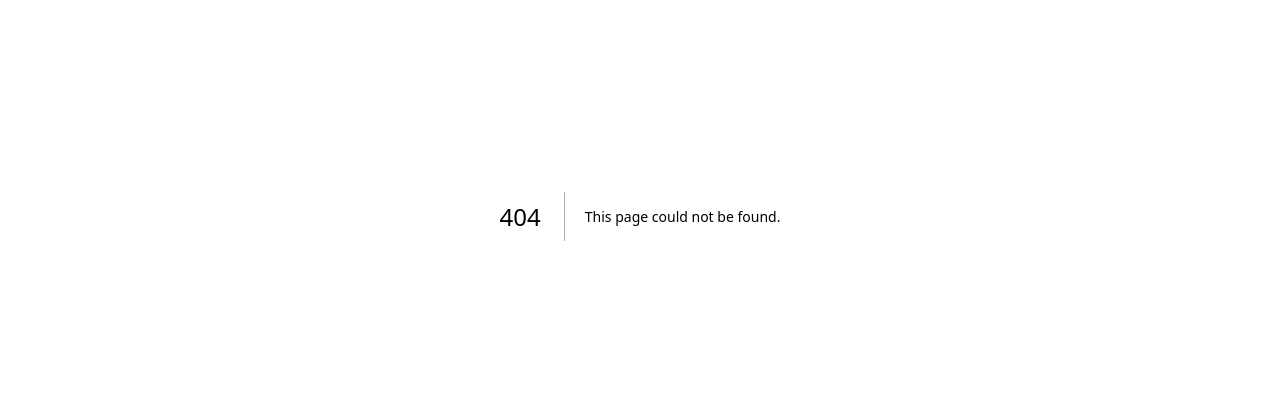
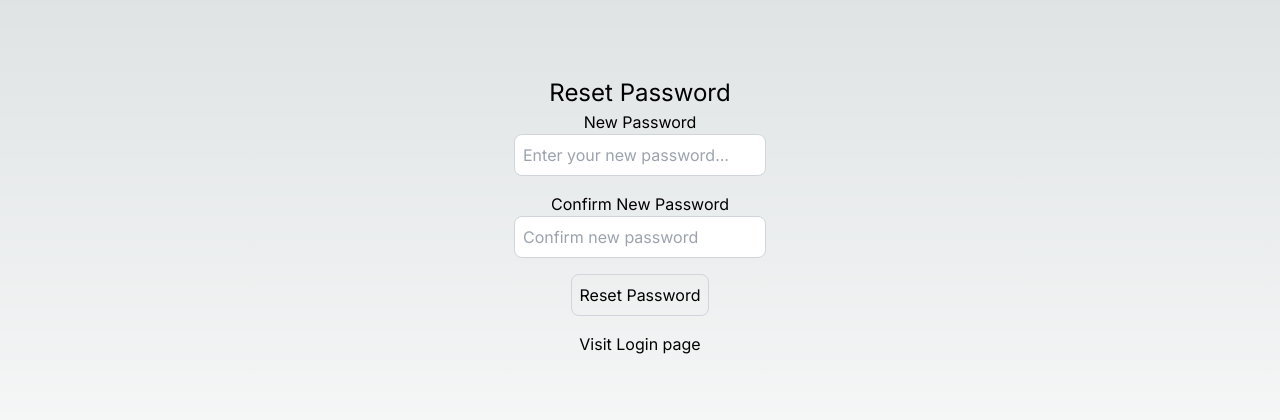
Before and after one commit to hiteshchoudhary/nextjs-fullstack-auth, a Next.js app: page /resetpassword in a window 1280 px wide. Before the commit this address had no page. Shown: the part 184-604 px from the top of the page. Built offline with nearby package versions, Linux system fonts and the light colour scheme.

Commit message:
added the password reset functionality

```diff
--- /dev/null
+++ b/src/app/api/users/resetpassword/route.ts
@@ -0,0 +1,46 @@
+import {connect} from "@/dbConfig/dbConfig";
+import { NextRequest, NextResponse } from "next/server";
+import User from "@/models/userModel";
+import bcryptjs from "bcryptjs";
+
+
+connect()
+
+
+export async function POST(request: NextRequest){
+
+    try {
+        const reqBody = await request.json()
+        const {token, password} = reqBody
+        console.log(token);
+
+        const user = await User.findOne({forgotPasswordToken: token, forgotPasswordTokenExpiry: {$gt: Date.now()}});
+
+        if (!user) {
+            return NextResponse.json({error: "Invalid token"}, {status: 400})
+        }
+
+        if(!password) {
+            return NextResponse.json({error: "Invalid password"}, {status: 400})
+        }
+
+        //hash password
+        const salt = await bcryptjs.genSalt(10)
+        const hashedPassword = await bcryptjs.hash(password, salt)
+
+        user.password = hashedPassword;
+        user.forgotPasswordToken = undefined;
+        user.forgotPasswordTokenExpiry = undefined;
+        await user.save();
+
+        return NextResponse.json({
+            message: "Password reset successfully",
+            success: true
+        })
+
+
+    } catch (error:any) {
+        return NextResponse.json({error: error.message}, {status: 500})
+    }
+
+}
--- /dev/null
+++ b/src/app/api/users/verifypasswordemail/route.ts
@@ -0,0 +1,25 @@
+
+import { connect } from "@/dbConfig/dbConfig";
+import { NextRequest, NextResponse } from "next/server";
+import User from "@/models/userModel";
+import { sendEmail } from "@/helpers/mailer";
+connect();
+export async function POST(request: NextRequest){
+    const {email} = await request.json();
+
+    try {
+
+        const user = await User.findOne({email});
+        if(!user) {
+            return NextResponse.json({error: "User does not exist"}, {status: 400})
+        }
+
+        await sendEmail({email, emailType: "RESET", userId: user._id.toString()});
+
+        return NextResponse.json({message: "Reset password link send to your email"})
+
+    } catch(error: any) {
+        return NextResponse.json({error: error.message}, {status: 500})
+    }
+
+}
--- /dev/null
+++ b/src/app/forgotpassword/page.tsx
@@ -0,0 +1,51 @@
+"use client";
+import Link from "next/link";
+import React, { useState } from "react";
+import axios from "axios";
+import toast, {Toaster} from "react-hot-toast";
+
+export default function ForgotPassword() {
+  const [email, setEmail] = useState("");
+  const [isLoading, setLoading] = useState(false);
+
+  const onSendVerificationEmail = async () => {
+    setLoading(true);
+    try {
+      const resp = await axios.post("/api/users/verifypasswordemail", {email});
+      console.log(resp);
+      toast.success("Reset password link send to your email");
+      setEmail("");
+    } catch (error: any) {
+      console.log(error);
+      toast.error(error.message);
+    } finally {
+      setLoading(false);
+    }
+  };
+
+  return (
+    <div className="flex flex-col items-center justify-center min-h-screen py-2">
+      <h1 className="text-2xl">
+        Send Verification Link to register user email
+      </h1>
+      <label htmlFor="email">Email</label>
+      <input
+        className="p-2 border border-gray-300 rounded-lg mb-4 focus:outline-none focus:border-gray-600 text-black"
+        id="email"
+        type="email"
+        value={email}
+        onChange={(e) => setEmail(e.target.value)}
+        placeholder="Email..."
+      />
+      <button
+        onClick={onSendVerificationEmail}
+        className="p-2 border border-gray-300 rounded-lg mb-4 focus:outline-none focus:border-gray-600"
+        disabled={!email || isLoading}
+      >
+        {isLoading ? 'Sending...' : 'Send Verification'}
+      </button>
+      <Link href="/login">Visit login page</Link>
+      <Toaster/>
+    </div>
+  );
+}
--- a/src/app/login/page.tsx
+++ b/src/app/login/page.tsx
@@ -66,6 +66,7 @@ export default function LoginPage() {
             onChange={(e) => setUser({...user, password: e.target.value})}
             placeholder="password"
             />
+            <Link href="/forgotpassword" className="mb-4">Forgot password?</Link>
             <button
             onClick={onLogin}
             className="p-2 border border-gray-300 rounded-lg mb-4 focus:outline-none focus:border-gray-600">Login here</button>
--- /dev/null
+++ b/src/app/resetpassword/page.tsx
@@ -0,0 +1,88 @@
+"use client";
+
+import axios from "axios";
+import Link from "next/link";
+import { useSearchParams } from "next/navigation";
+import { useEffect, useState } from "react";
+import toast, {Toaster} from "react-hot-toast";
+import { useRouter } from "next/navigation";
+
+export default function ResetPassword() {
+  const router = useRouter();
+  const searchParam = useSearchParams();
+  const [password, setPassword] = useState("");
+  const [confirmpassword, setConfirmPassword] = useState("");
+  const [passwordValid, setPasswordValid] = useState(false);
+  const [token, setToken] = useState("");
+
+  useEffect(() => {
+    const token = searchParam.get("token");
+    if (token) {
+      setToken(token);
+    }
+  }, [searchParam]);
+
+  useEffect(() => {
+    if (
+      password.length > 0 &&
+      confirmpassword.length > 0 &&
+      password === confirmpassword
+    ) {
+      setPasswordValid(true);
+    } else {
+      setPasswordValid(false);
+    }
+  }, [password, confirmpassword]);
+
+  const resetPasswordHandler = async () => {
+    console.log(password, confirmpassword);
+    try {
+      const resp = await axios.post("/api/users/resetpassword", {
+        token,
+        password,
+      });
+      console.log(resp);
+      toast.success("Password reset successfully");
+      router.replace('/login');
+    } catch (error: any) {
+      console.log(error);
+      toast.error(error.message);
+    }
+  };
+
+  return (
+    <div className="flex flex-col items-center justify-center min-h-screen py-2">
+      <h1 className="text-2xl">Reset Password</h1>
+      <hr />
+
+      <label htmlFor="password">New Password</label>
+      <input
+        className="p-2 border border-gray-300 rounded-lg mb-4 focus:outline-none focus:border-gray-600 text-black"
+        id="password"
+        type="password"
+        value={password}
+        onChange={(e) => setPassword(e.target.value)}
+        placeholder="Enter your new password..."
+      />
+
+      <label htmlFor="confirmpassword">Confirm New Password</label>
+      <input
+        className="p-2 border border-gray-300 rounded-lg mb-4 focus:outline-none focus:border-gray-600 text-black"
+        id="confirmpassword"
+        type="password"
+        value={confirmpassword}
+        onChange={(e) => setConfirmPassword(e.target.value)}
+        placeholder="Confirm new password"
+      />
+      <button
+        onClick={resetPasswordHandler}
+        disabled={!passwordValid}
+        className="p-2 border border-gray-300 rounded-lg mb-4 focus:outline-none focus:border-gray-600"
+      >
+        Reset Password
+      </button>
+      <Link href="/login">Visit Login page</Link>
+      <Toaster/>
+    </div>
+  );
+}
--- a/src/helpers/mailer.ts
+++ b/src/helpers/mailer.ts
@@ -1,19 +1,22 @@
-import nodemailer from 'nodemailer';
+import nodemailer from "nodemailer";
 import User from "@/models/userModel";
-import bcryptjs from 'bcryptjs';
+import bcryptjs from "bcryptjs";
 
-
-export const sendEmail = async({email, emailType, userId}:any) => {
+export const sendEmail = async ({ email, emailType, userId }: any) => {
   try {
     // create a hased token
-        const hashedToken = await bcryptjs.hash(userId.toString(), 10)
+    const hashedToken = await bcryptjs.hash(userId.toString(), 10);
 
     if (emailType === "VERIFY") {
-            await User.findByIdAndUpdate(userId,
-                {verifyToken: hashedToken, verifyTokenExpiry: Date.now() + 3600000})
-        } else if (emailType === "RESET"){
-            await User.findByIdAndUpdate(userId,
-                {forgotPasswordToken: hashedToken, forgotPasswordTokenExpiry: Date.now() + 3600000})
+      await User.findByIdAndUpdate(userId, {
+        verifyToken: hashedToken,
+        verifyTokenExpiry: Date.now() + 3600000,
+      });
+    } else if (emailType === "RESET") {
+      await User.findByIdAndUpdate(userId, {
+        forgotPasswordToken: hashedToken,
+        forgotPasswordTokenExpiry: Date.now() + 3600000,
+      });
     }
 
     var transport = nodemailer.createTransport({
@@ -23,24 +26,28 @@ export const sendEmail = async({email, emailType, userId}:any) => {
         user: "3fd364695517df",
         pass: "7383d58fd399cf"
         //TODO: add these credentials to .env file
-            }
+      },
     });
 
+    const mailOptions = {
+      from: "hitesh@gmail.com",
+      to: email,
+      subject:
+        emailType === "VERIFY" ? "Verify your email" : "Reset your password",
+      html: `<p>Click <a href="${
+        process.env.DOMAIN
+      }/${emailType === "VERIFY" ? 'verifyemail': 'resetpassword'}?token=${hashedToken}">here</a> to ${
+        emailType === "VERIFY" ? "verify your email" : "reset your password"
+      }
+            or copy and paste the link below in your browser. <br> ${
+              process.env.DOMAIN
+            }/${emailType === "VERIFY" ? 'verifyemail': 'resetpassword'}?token=${hashedToken}
+            </p>`,
+    };
 
-        const mailOptions = {
-            from: 'hitesh@gmail.com',
-            to: email,
-            subject: emailType === "VERIFY" ? "Verify your email" : "Reset your password",
-            html: `<p>Click <a href="${process.env.DOMAIN}/verifyemail?token=${hashedToken}">here</a> to ${emailType === "VERIFY" ? "verify your email" : "reset your password"}
-            or copy and paste the link below in your browser. <br> ${process.env.DOMAIN}/verifyemail?token=${hashedToken}
-            </p>`
-        }
-
-        const mailresponse = await transport.sendMail
-        (mailOptions);
+    const mailresponse = await transport.sendMail(mailOptions);
     return mailresponse;
-
-    } catch (error:any) {
+  } catch (error: any) {
     throw new Error(error.message);
   }
-}
+};
--- a/src/middleware.ts
+++ b/src/middleware.ts
@@ -5,7 +5,7 @@ import type { NextRequest } from 'next/server'
 export function middleware(request: NextRequest) {
   const path = request.nextUrl.pathname
 
-  const isPublicPath = path === '/login' || path === '/signup' || path === '/verifyemail'
+  const isPublicPath = path === '/login' || path === '/signup' || path === '/verifyemail' || path === '/resetpassword' || path === '/forgotpassword'
 
   const token = request.cookies.get('token')?.value || ''
 
@@ -27,6 +27,8 @@ export const config = {
     '/profile',
     '/login',
     '/signup',
-    '/verifyemail'
+    '/verifyemail',
+    '/resetpassword',
+    '/forgotpassword'
   ]
 }
```
Also changed, not shown: src/app/api/users/login/route.ts (line endings or trailing spaces). Lines whose indentation alone changed are shown as unchanged.
